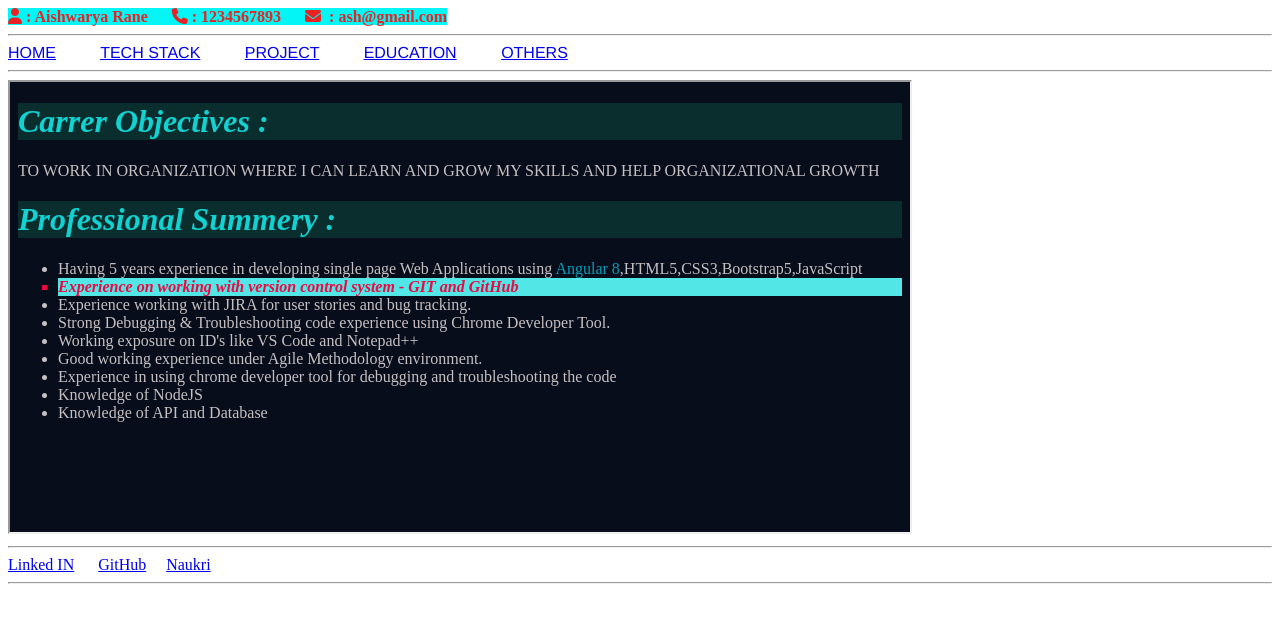
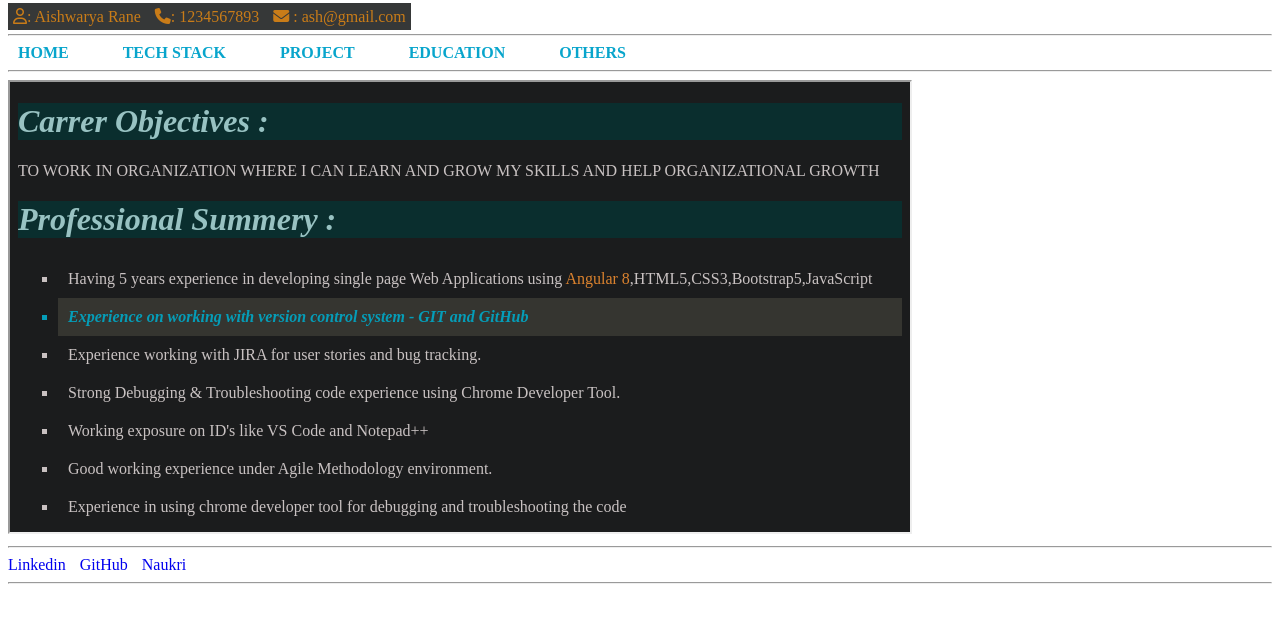
Before and after one commit to ash-rane/profile-aishwarya, a plain HTML site: page index.html in a window 1280 px wide. Drawn offline with Linux system fonts and the light colour scheme.

Commit message:
Assignment changes/16-dec-23
Added changes in index,home,others and education page

```diff
--- a/home.html
+++ b/home.html
@@ -6,30 +6,30 @@
     <title>Home Page</title>
     <style>
         .carrer{
-            color: rgb(17, 209, 209);
+            color: rgb(152, 194, 194);
             background-color: rgb(10, 46, 46);
             font-style: italic;
-
         }
-
         #angular{
-            color: rgb(5, 157, 184);
+            color: rgb(219, 130, 46);
         }
         body{
-            background-color: rgb(7, 13, 26);
+            background-color: rgb(27, 28, 29);
         }
         ul,p{
             color: #e9e0e0d8;
+            list-style-type:square;
         }
-
         #listEx{
-            color: rgb(240, 7, 65);
+            color: rgb(5, 157, 184);
             list-style:square;
-            background-color: rgb(82,230,230);
+            background-color: rgb(53, 53, 48);
             font-style: italic;
             font-weight: bold;
         }
-
+        li{
+          padding: 10px;
+        }
     </style>
   </head>
   <body>
--- a/index.html
+++ b/index.html
@@ -5,36 +5,54 @@
     <meta name="viewport" content="width=device-width, initial-scale=1.0">
     <title>Index</title>
     <link rel="stylesheet" href="https://cdnjs.cloudflare.com/ajax/libs/font-awesome/6.5.1/css/all.min.css"/>
+    <link rel="stylesheet" href="https://cdnjs.cloudflare.com/ajax/libs/font-awesome/4.7.0/css/font-awesome.min.css">
+
+    <!-- CDN Link - Google font families -->
+     <link rel="preconnect" href="https://fonts.googleapis.com">
+    <link rel="preconnect" href="https://fonts.gstatic.com" crossorigin>
+ <link href="https://fonts.googleapis.com/css2?family=Concert+One&family=Poppins&family=Roboto:wght@500;900&display=swap" rel="stylesheet">
+
     <style>
-        span{
-            color: #e92323;
-            background-color: rgb(4, 245, 245);
-
+        header span{
+            padding: 5px;
+            color: rgb(201, 124, 24);
+            background-color: rgb(54, 56, 56);
         }
-        nav{
-            color: rgb(3, 3, 71);
-            font-family: 'Franklin Gothic Medium', 'Arial Narrow', Arial, sans-serif;
+         nav a{
+             /* border: 3px solid red;  */
+            color: rgb(8, 165, 204);
+            margin-right: 50px;
+            font-weight: bold;
+            text-decoration-line: none;
         }
-
+        #home{
+            margin-left: 10px;
+        }
+        /* header{
+            text-align: right;
+        }  */
+        footer a{
+            text-decoration: none;
+            margin-right: 10px;
+        }
     </style>
 </head>
 
 <body>
     <!-- Header Section -->
-    <header>
-        <span><strong><i class="fa-sharp fa-solid fa-user"></i>&nbsp;</i>: Aishwarya Rane &nbsp;&nbsp;&nbsp;&nbsp;
-            <i class="fa-sharp fa-solid fa-phone">&nbsp;</i>: 1234567893 &nbsp;&nbsp;&nbsp;&nbsp;
-            <i class="fa-solid fa-envelope">&nbsp;</i> : ash@gmail.com</strong></span>
-
-        <hr>
+     <header>
+            <span><i class="fa-regular fa-user"></i>: Aishwarya Rane </span>
+            <span><i class="fa-sharp fa-solid fa-phone"></i>: 1234567893 </span>
+            <span><i class="fa-solid fa-envelope"></i> : ash@gmail.com</span>
     </header>
+    <hr>
 
 <!-- Navigation Section -->
 <nav>
-    <a href="home.html" target="mainFrame">HOME</a> &nbsp;&nbsp; &nbsp; &nbsp; &nbsp;
-    <a href="techStack.html" target="mainFrame">TECH STACK</a> &nbsp;&nbsp; &nbsp; &nbsp; &nbsp;
-    <a href="project.html" target="mainFrame">PROJECT</a> &nbsp;&nbsp; &nbsp; &nbsp; &nbsp;
-    <a href="education.html" target="mainFrame">EDUCATION</a> &nbsp;&nbsp; &nbsp; &nbsp; &nbsp;
+    <a href="home.html" target="mainFrame" id="home">HOME</a>
+    <a href="techStack.html" target="mainFrame">TECH STACK</a>
+    <a href="project.html" target="mainFrame">PROJECT</a>
+    <a href="education.html" target="mainFrame">EDUCATION</a>
     <a href="others.html" target="mainFrame">OTHERS</a>
 </nav>
 <hr>
@@ -44,8 +62,10 @@
 <hr>
 <!-- Footer Section -->
 <footer>
-    <a href="https://www.linkedin.com">Linked IN</a> &nbsp;&nbsp;&nbsp;&nbsp;
-    <a href="https://github.com">GitHub</a>&nbsp;&nbsp;&nbsp;&nbsp;
+    <a href="https://www.linkedin.com"> Linkedin</a>
+
+    <a href="https://github.com">GitHub</a>
+
     <a href="https://www.naukri.com">Naukri</a>
 </footer>
 <hr>
```
Also changed, not shown: others.html (+11 -7 lines).
